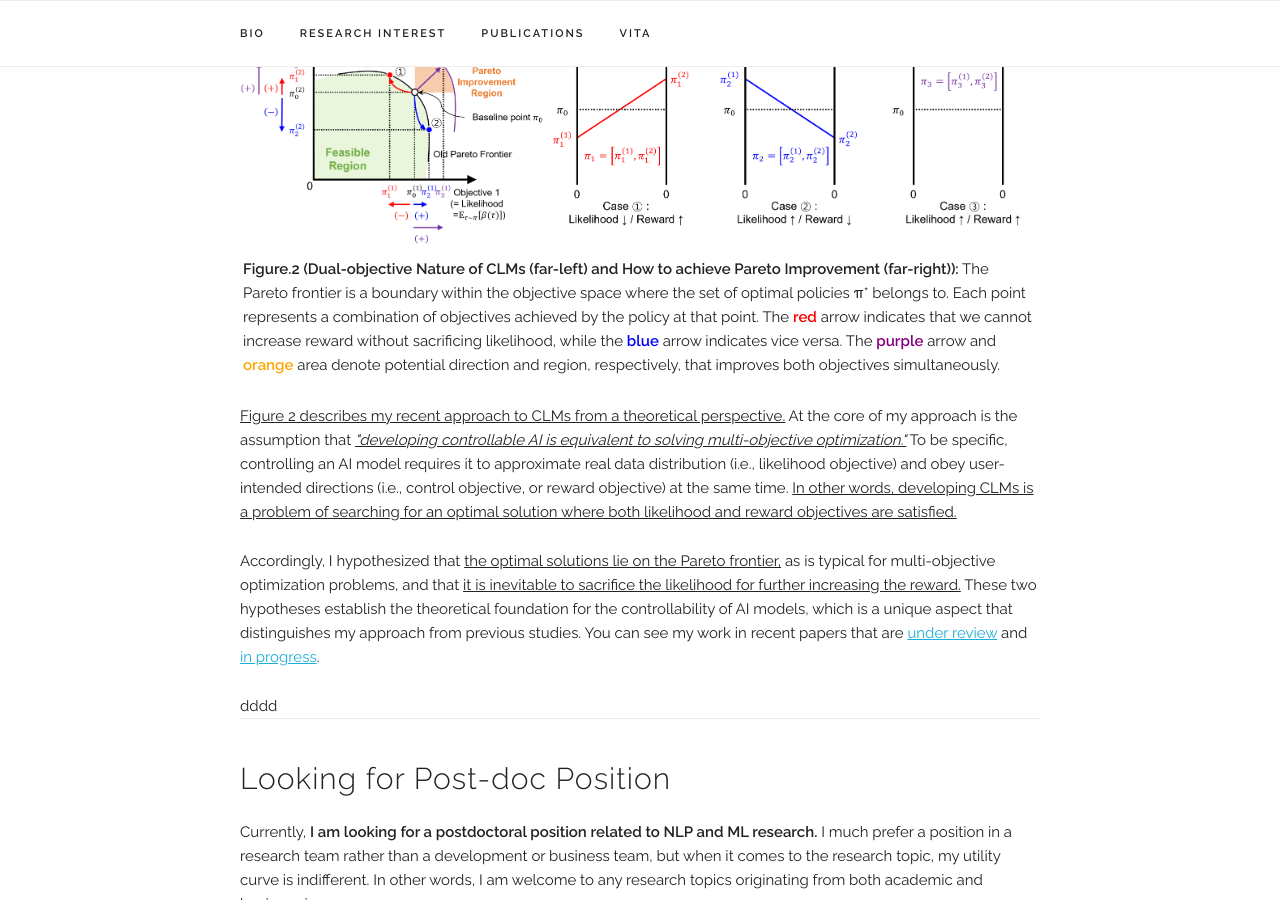
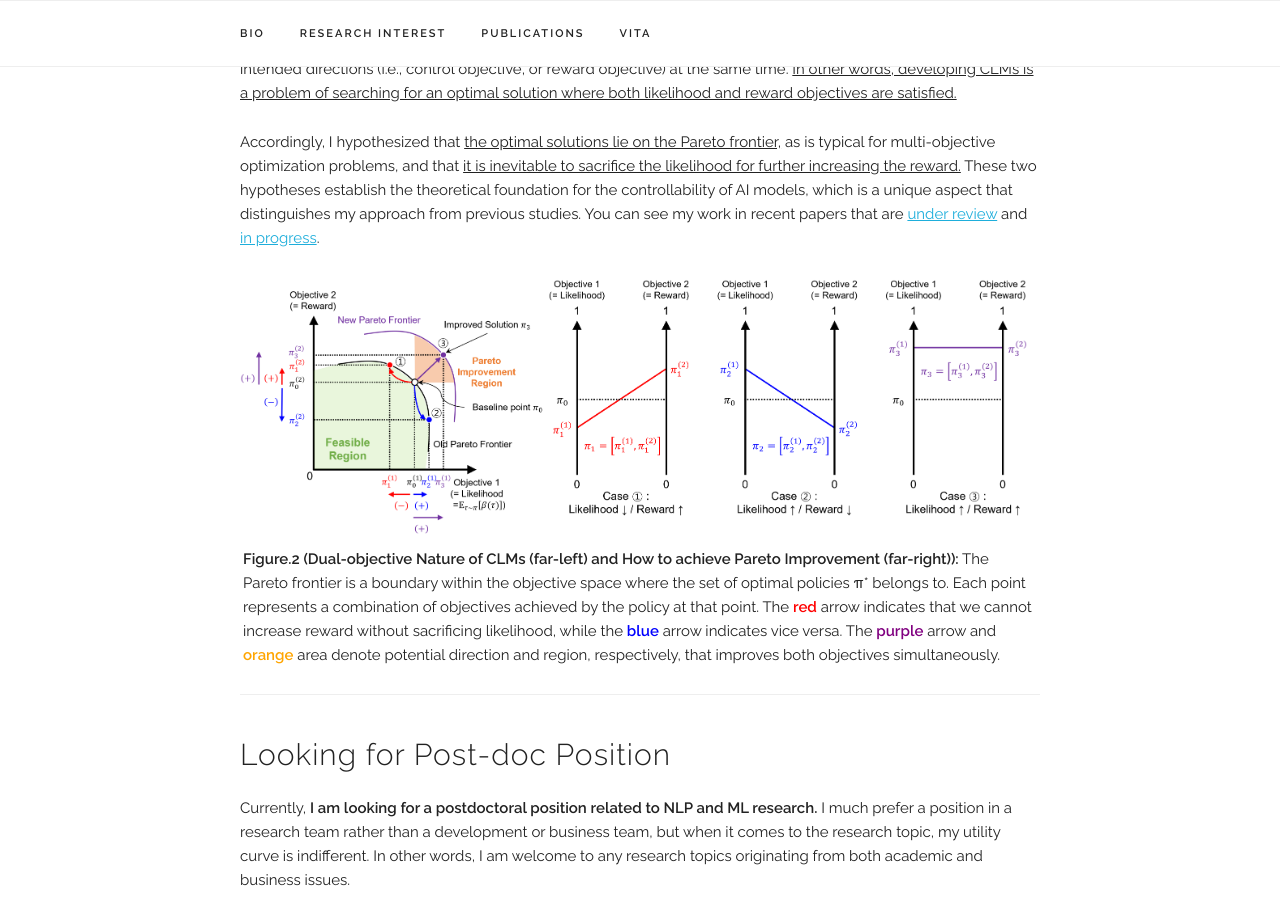
Before and after one commit to CHLEE-Leo/chlee-leo.github.io, a Jekyll site: the page built from index.html, in a window 1280 px wide and 900 px high, scrolled down 2020 px. Built offline with Jekyll 4.4.1, drawn with Linux system fonts in a browser that asks for light colours; some web fonts are replaced.

Commit message:
Figure 2 re-location

```diff
--- a/index.html
+++ b/index.html
@@ -67,14 +67,6 @@ title: Home
   <u>More recently, my research focus has shifted toward establishing the theoretical foundations of CLM.</u> This is important because understanding the theoretical basis for ensuring the controllability of AI models can minimize the risks that can arise from rule-of-thumb (i.e., unprincipled) practices for out-of-control situations, which can lead to catastrophic losses amounting to hundreds of billions of dollars in many sectors, e.g., finance, medical, security, transportation, etc.
   </p>
 
-  <div class="image-container">
-	<img src='{{ site.baseurl }}{{ site.data.images.pareto_image }}' class="u-max-full-width"></a>
-  </div>
-  <div class="project-caption" style="text-align:left">
-    <b>Figure.2 (Dual-objective Nature of CLMs (far-left) and How to achieve Pareto Improvement (far-right)):</b> The Pareto frontier is a boundary within the objective space where the set of optimal policies π* belongs to. Each point represents a combination of objectives achieved by the policy at that point. The <b><span style="color:red">red</span></b> arrow indicates that we cannot increase reward without sacrificing likelihood, while the <b><span style="color:blue">blue</span></b> arrow indicates vice versa. The <b><span style="color:purple">purple</span></b> arrow and <b><span style="color:orange">orange</span></b> area denote potential direction and region, respectively, that improves both objectives simultaneously.
-  </div>
-  <br>
-
   <p>
   <u>Figure 2 describes my recent approach to CLMs from a theoretical perspective.</u> At the core of my approach is the assumption that <u><i>"developing controllable AI is equivalent to solving multi-objective optimization."</i></u> To be specific, controlling an AI model requires it to approximate real data distribution (i.e., likelihood objective) and obey user-intended directions (i.e., control objective, or reward objective) at the same time. <u>In other words, developing CLMs is a problem of searching for an optimal solution where both likelihood and reward objectives are satisfied.</u>
   </p>
@@ -83,7 +75,13 @@ title: Home
   Accordingly, I hypothesized that <u>the optimal solutions lie on the Pareto frontier,</u> as is typical for multi-objective optimization problems, and that <u>it is inevitable to sacrifice the likelihood for further increasing the reward.</u> These two hypotheses establish the theoretical foundation for the controllability of AI models, which is a unique aspect that distinguishes my approach from previous studies. You can see my work in recent papers that are <a href="assets/publications/2023_review/paper.pdf" target="_blank">under review</a> and <a href="assets/publications/2023_working/paper.pdf" target="_blank">in progress</a>.
   </p>
 
-  dddd
+  <div class="image-container">
+	<img src='{{ site.baseurl }}{{ site.data.images.pareto_image }}' class="u-max-full-width"></a>
+  </div>
+  <div class="project-caption" style="text-align:left">
+    <b>Figure.2 (Dual-objective Nature of CLMs (far-left) and How to achieve Pareto Improvement (far-right)):</b> The Pareto frontier is a boundary within the objective space where the set of optimal policies π* belongs to. Each point represents a combination of objectives achieved by the policy at that point. The <b><span style="color:red">red</span></b> arrow indicates that we cannot increase reward without sacrificing likelihood, while the <b><span style="color:blue">blue</span></b> arrow indicates vice versa. The <b><span style="color:purple">purple</span></b> arrow and <b><span style="color:orange">orange</span></b> area denote potential direction and region, respectively, that improves both objectives simultaneously.
+  </div>
+  <br>
 
   <!--
   <p>
```
